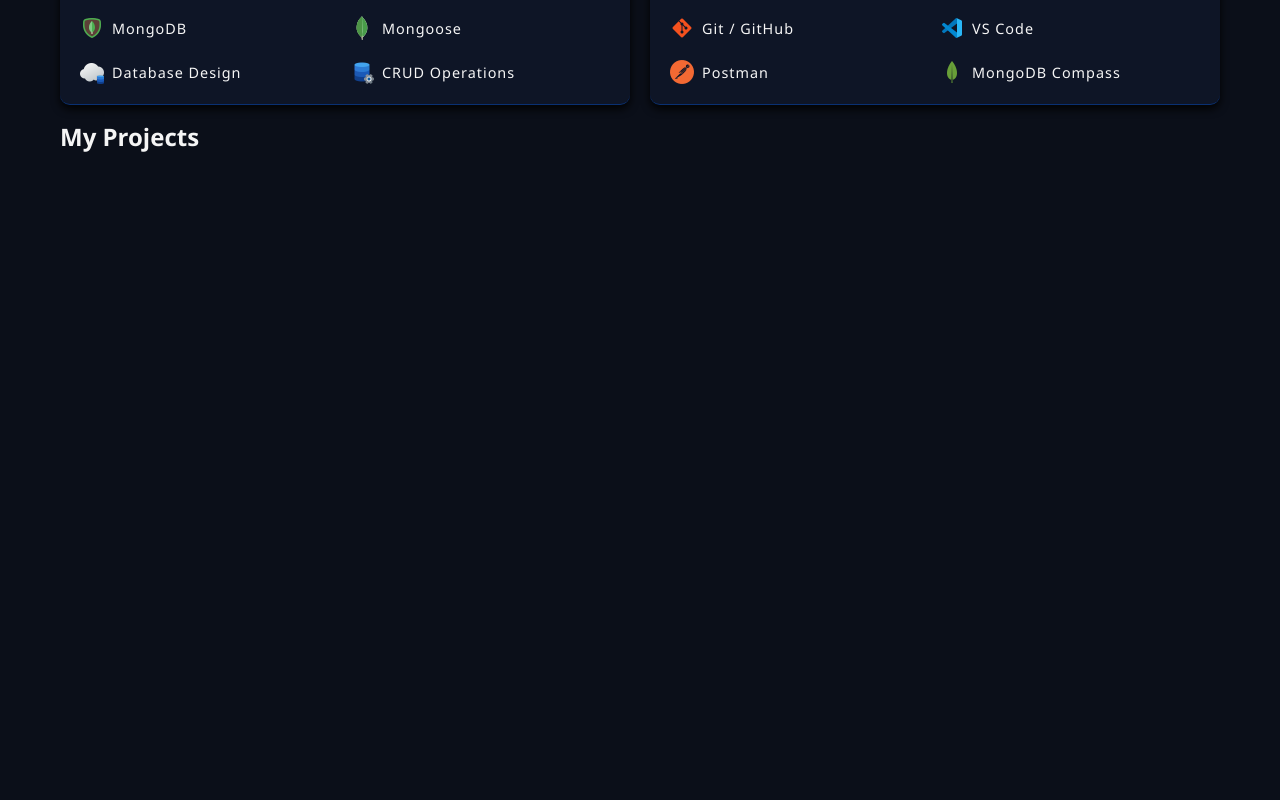
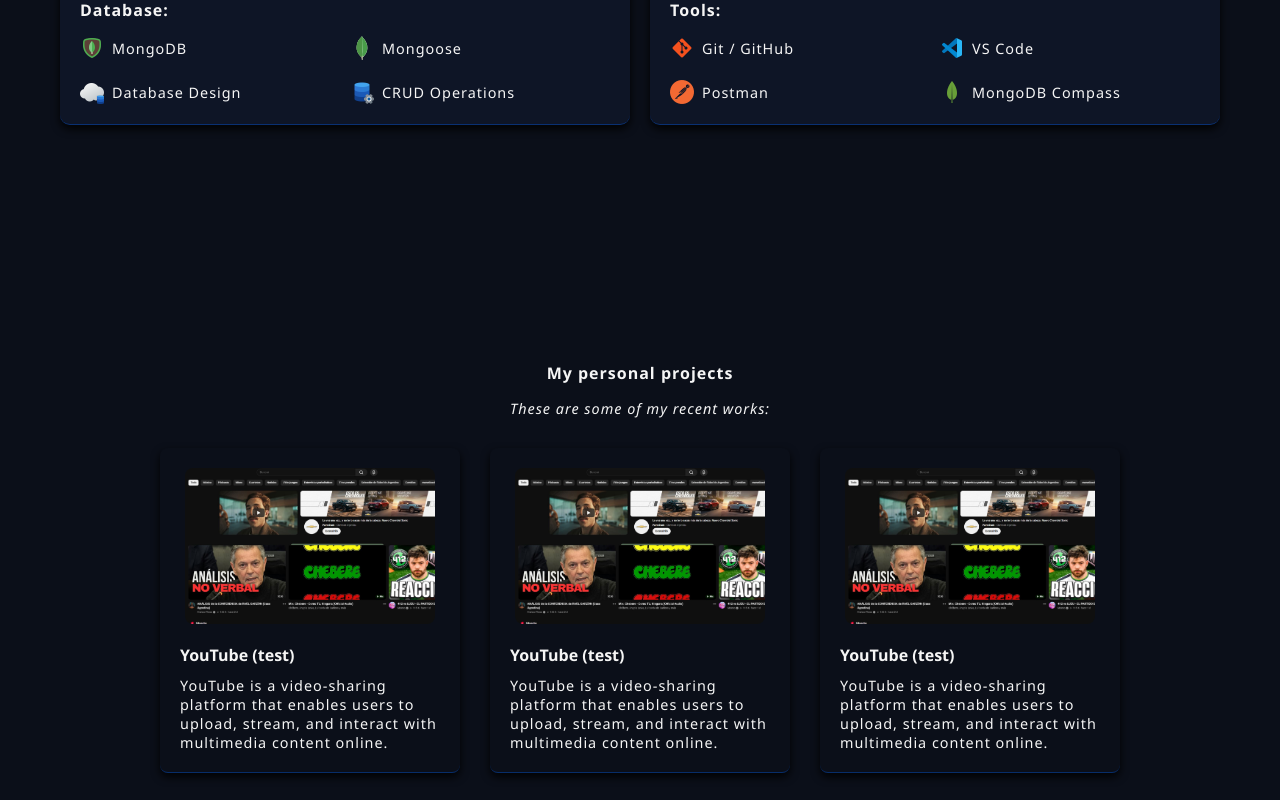
Before and after one commit to MatiasLuduena/myPortfolio, a React (Vite) app: page / in a window 1280 px wide. Shown: the part 1480-2280 px from the top of the page. Built offline with nearby package versions, Linux system fonts and the light colour scheme.

Commit message:
project test v1

```diff
--- a/src/index.css
+++ b/src/index.css
@@ -34,7 +34,7 @@
   min-height: 100vh;
   max-width: 1200px;
   margin: 0 auto;
-  padding: 0 20px;
+  padding: 20px 20px 40px;
 }
 
 .card {
--- a/src/main/Projects/Projects.tsx
+++ b/src/main/Projects/Projects.tsx
@@ -3,7 +3,34 @@
 const Projects = () => {
   return (
     <section className="projects container" id="projects">
-      <h2 className="projects-title">My Projects</h2>
+      <h4 className="subtitle">My personal projects</h4>
+      <h5 className="projects-description">These are some of my recent works:</h5>
+      <div className="projects-list">
+        <a href="#" className="project-card card">
+          <img src="src/assets/projects/project1.png" alt="Project 1" />
+          <h5>YouTube (test)</h5>
+          <p>
+            YouTube is a video-sharing platform that enables users to upload,
+            stream, and interact with multimedia content online.
+          </p>
+        </a>
+        <a href="#" className="project-card card">
+          <img src="src/assets/projects/project1.png" alt="Project 1" />
+          <h5>YouTube (test)</h5>
+          <p>
+            YouTube is a video-sharing platform that enables users to upload,
+            stream, and interact with multimedia content online.
+          </p>
+        </a>
+        <a href="#" className="project-card card">
+          <img src="src/assets/projects/project1.png" alt="Project 1" />
+          <h5>YouTube (test)</h5>
+          <p>
+            YouTube is a video-sharing platform that enables users to upload,
+            stream, and interact with multimedia content online.
+          </p>
+        </a>
+      </div>
     </section>
   );
 };
--- a/src/main/Projects/projects.css
+++ b/src/main/Projects/projects.css
@@ -1,3 +1,52 @@
 .projects {
-  height: 100vh;
+  display: flex;
+  justify-content: center;
+  align-items: center;
+  flex-direction: column;
 }
+
+.projects-description {
+  max-width: 600px;
+  text-align: center;
+  margin-top: 10px;
+  font-size: 0.9em;
+  font-weight: 300;
+  letter-spacing: 1px;
+  font-style: italic;
+}
+
+.projects-list {
+  display: flex;
+  flex-wrap: wrap;
+  justify-content: center;
+  gap: 30px;
+  margin-top: 30px;
+}
+
+.project-card {
+  border-radius: 8px;
+  padding: 20px;
+  width: 300px;
+  text-align: center;
+  color: var(--text-color);
+  text-decoration: none;
+}
+
+.project-card img {
+  width: 250px;
+  height: auto;
+  border-radius: 8px;
+}
+
+.project-card h5 {
+  margin: 15px 0 10px;
+  font-size: 1em;
+  text-align: start;
+}
+
+.project-card p {
+  font-size: 0.9em;
+  font-weight: 300;
+  letter-spacing: 1px;
+  text-align: start;
+}
```
Also changed, not shown: src/assets/projects/project1.png (added).
